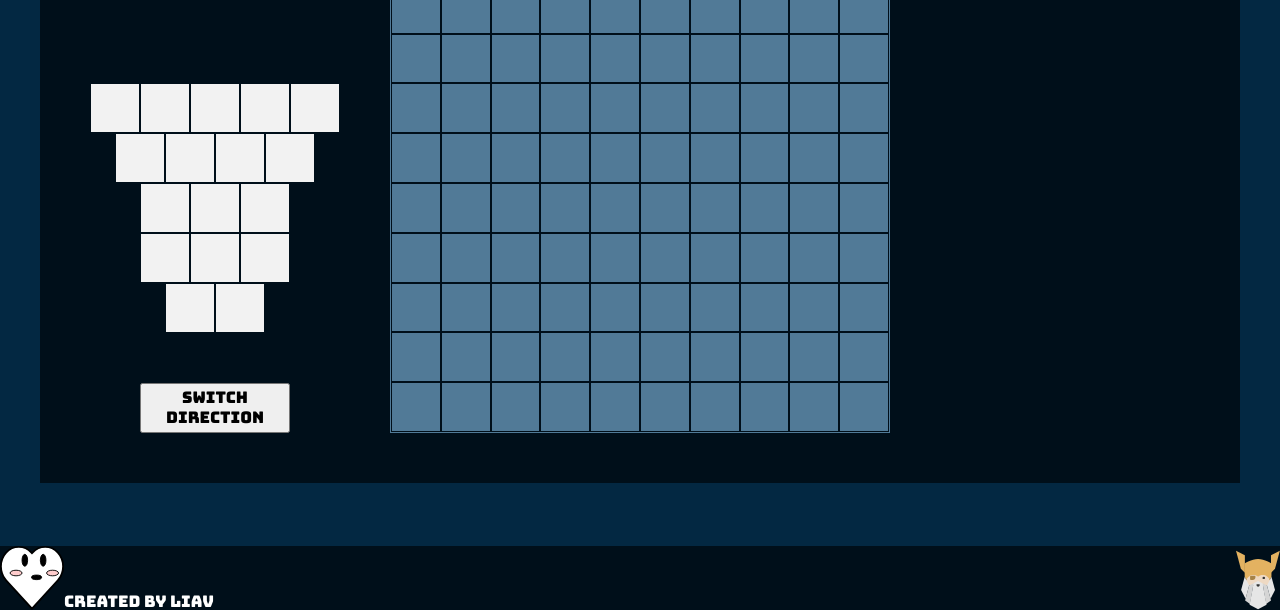
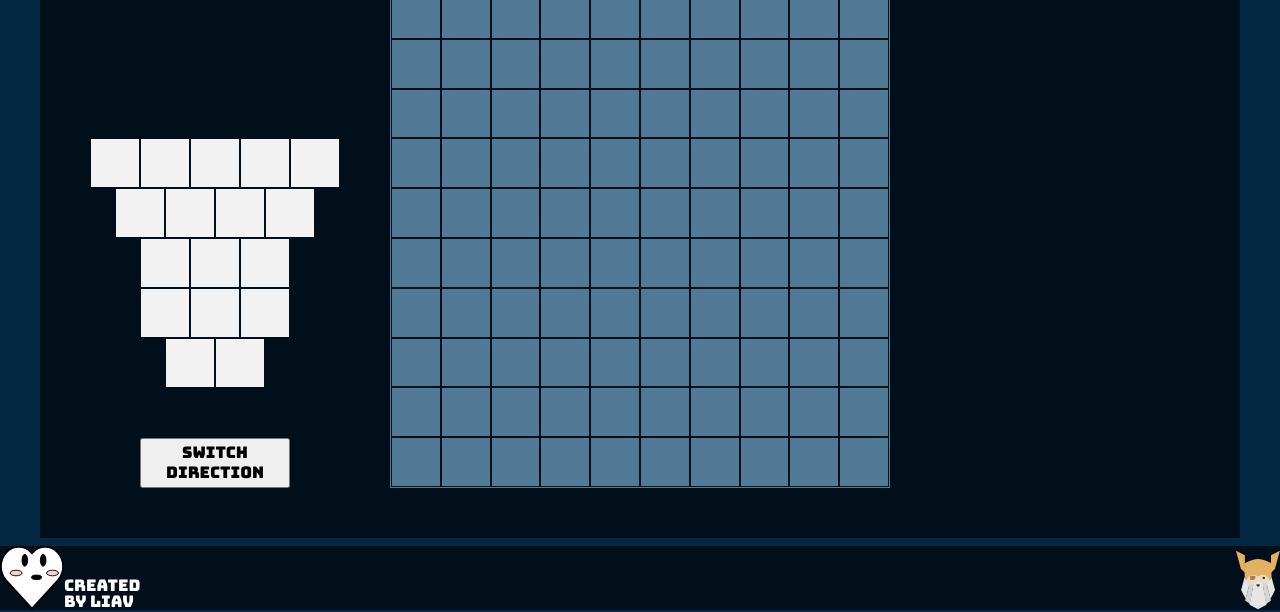
Before and after one commit to nekoLiav/battleship, a website built with webpack: page dist/index.html in a window 1280 px wide. Shown: the part 190-802 px from the top of the page. Built offline with Linux system fonts and the light colour scheme.

Commit message:
css cleanup, opted for flexbox over grid for main content

```diff
--- a/src/styles/content.css
+++ b/src/styles/content.css
@@ -1,8 +1,6 @@
 #content {
-  display: grid;
-  grid-template-rows: 64px repeat(9, 1fr) 64px;
-  grid-template-columns: repeat(11, 1fr);
+  display: flex;
+  flex-direction: column;
   width: 100%;
   height: 100%;
-  background-color: var(--color-bkg-medium-blue);
 }
--- a/src/styles/footer.css
+++ b/src/styles/footer.css
@@ -1,17 +1,15 @@
 #footer {
-  grid-column-start: 1;
-  grid-column-end: 12;
-  grid-row-start: 11;
-  grid-row-end: 12;
   display: flex;
   justify-content: space-between;
+  max-height: 64px;
   background-color: var(--color-bkg-dark-blue);
+  margin-top: auto;
 }
 
 #footer-self {
   display: flex;
   align-items: flex-end;
-  height: 100%;
+  max-height: 64px;
 }
 
 #footer-self-text {
@@ -21,16 +19,16 @@
 
 #footer-self-logo {
   align-self: center;
-  height: 100%;
+  max-height: 64px;
 }
 
 #footer-other {
   display: flex;
   align-items: flex-end;
   justify-content: flex-end;
-  height: 100%;
+  max-height: 64px;
 }
 
 #footer-odin-logo {
-  height: 100%;
+  max-height: 64px;
 }
--- a/src/styles/header.css
+++ b/src/styles/header.css
@@ -5,6 +5,7 @@
   grid-row-end: 2;
   display: flex;
   align-items: center;
+  max-height: 64px;
   background-color: var(--color-bkg-dark-blue);
 }
 
--- a/src/styles/index.css
+++ b/src/styles/index.css
@@ -9,3 +9,7 @@
   --button-hover: #bfbfbf;
   --button-active: #b3b3b3;
 }
+
+body {
+  background-color: var(--color-bkg-medium-blue);
+}
--- a/src/styles/main.css
+++ b/src/styles/main.css
@@ -1,6 +1,5 @@
 #main {
-  grid-column-start: 6;
-  grid-row-start: 3;
   display: flex;
   justify-content: center;
+  margin-top: 64px;
 }
```
Also changed, not shown: dist/bundle.js.
